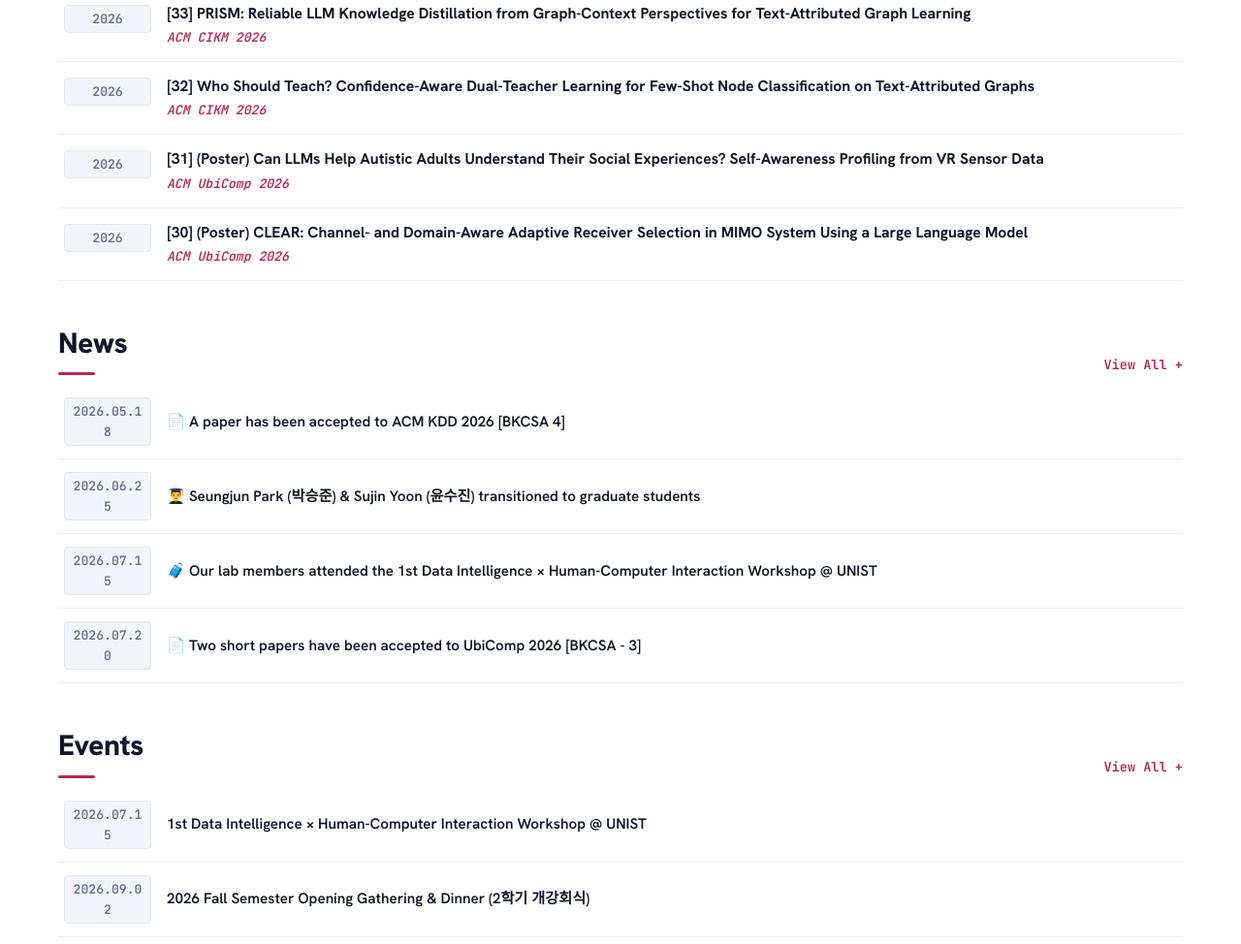
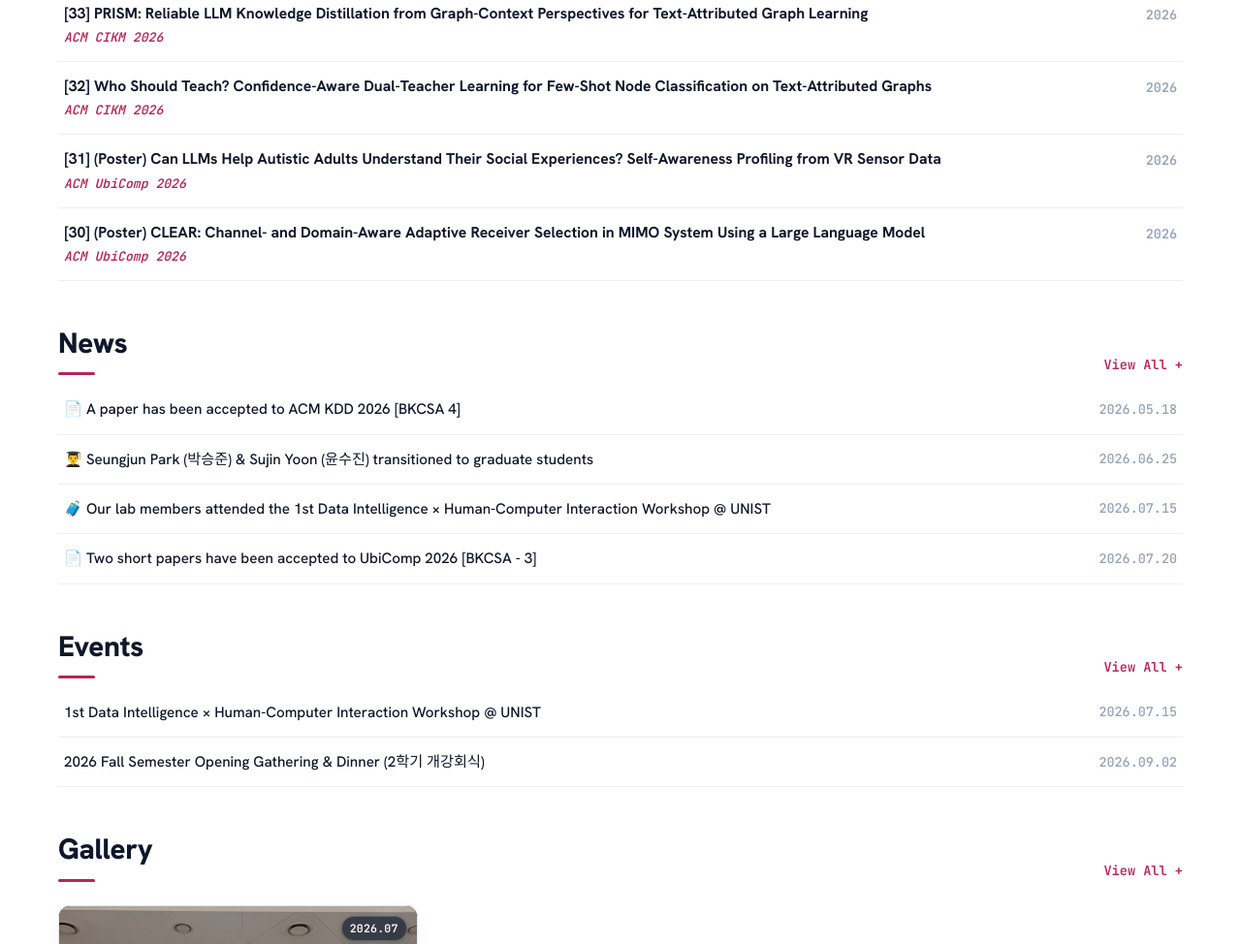
Before and after one commit to mywange/cbnu-research-web, a website: page index.html in a window 1280 px wide. Shown: the part 1099-2073 px from the top of the page at 97% size. Drawn offline with nearby package versions, Linux system fonts and the light colour scheme; a web font is replaced by a local one.

Commit message:
fix: Recent Publications, News, Events 목록 우측에 날짜/연도 배치 및 카테고리 제거

```diff
--- a/js/index-notices.js
+++ b/js/index-notices.js
@@ -30,13 +30,13 @@
 
             pubList.innerHTML = topPubs.map(p => `
                 <li class="home-pub-item">
-                    <span class="home-pub-year-badge">${p.year}</span>
                     <div class="home-pub-content">
                         <a href="${prefix}publications/publications.html" class="home-pub-title">
                             ${p.title}
                         </a>
                         <div class="home-pub-venue">${p.venue}</div>
                     </div>
+                    <span class="home-pub-date">${p.year}</span>
                 </li>
             `).join('');
         } else {
@@ -51,8 +51,8 @@
             const sorted = [...newsData].sort((a, b) => (b.id || 0) - (a.id || 0)).slice(0, 4);
             newsList.innerHTML = sorted.map(n => `
                 <li class="home-notice-item">
-                    <span class="home-notice-date-badge">${n.date}</span>
                     <a href="${prefix}community/notice-detail.html?id=${n.id}" class="notice-title">${n.title}</a>
+                    <span class="notice-date">${n.date}</span>
                 </li>
             `).join('');
         } else {
@@ -67,8 +67,8 @@
             const sorted = [...eventsData].sort((a, b) => (b.id || 0) - (a.id || 0)).slice(0, 3);
             eventsList.innerHTML = sorted.map(n => `
                 <li class="home-notice-item">
-                    <span class="home-notice-date-badge">${n.date}</span>
                     <a href="${prefix}community/news-detail.html?id=${n.id}" class="notice-title">${n.title}</a>
+                    <span class="notice-date">${n.date}</span>
                 </li>
             `).join('');
         } else {
--- a/styles.css
+++ b/styles.css
@@ -394,6 +394,7 @@
 .home-notice-item {
     display: flex;
     align-items: center;
+    justify-content: space-between;
     gap: 16px;
     padding: 13px 6px;
     border-bottom: 1px solid var(--border-light);
@@ -402,21 +403,6 @@
 
 .home-notice-item:hover {
     background-color: #FAFAFA;
-}
-
-.home-notice-date-badge {
-    flex-shrink: 0;
-    width: 90px;
-    text-align: center;
-    font-family: var(--font-mono);
-    font-size: 0.82rem;
-    font-weight: 700;
-    color: #64748B;
-    background: #F1F5F9;
-    padding: 3px 8px;
-    border-radius: 4px;
-    border: 1px solid #E2E8F0;
-    box-sizing: border-box;
 }
 
 .home-notice-item .notice-title {
@@ -429,19 +415,27 @@
     white-space: nowrap;
     overflow: hidden;
     text-overflow: ellipsis;
-    font-weight: 600;
+    font-weight: 500;
     transition: color 0.2s ease;
 }
 
 .home-notice-item .notice-title:hover {
     color: var(--primary-color);
     text-decoration: underline;
+}
+
+.home-notice-item .notice-date {
+    flex-shrink: 0;
+    font-family: var(--font-mono);
+    font-size: 0.84rem;
+    color: #94A3B8;
+    font-weight: 500;
 }
 
 @media (max-width: 640px) {
     .home-notice-item {
         flex-direction: column;
-        gap: 6px;
+        gap: 4px;
         align-items: flex-start;
     }
     .home-notice-item .notice-title {
@@ -1754,6 +1748,7 @@
 .home-pub-item {
     display: flex;
     align-items: flex-start;
+    justify-content: space-between;
     gap: 16px;
     padding: 14px 6px;
     border-bottom: 1px solid var(--border-light);
@@ -1762,22 +1757,6 @@
 
 .home-pub-item:hover {
     background-color: #FAFAFA;
-}
-
-.home-pub-year-badge {
-    flex-shrink: 0;
-    width: 90px;
-    text-align: center;
-    font-family: var(--font-mono);
-    font-size: 0.82rem;
-    font-weight: 700;
-    color: #64748B;
-    background: #F1F5F9;
-    padding: 3px 8px;
-    border-radius: 4px;
-    border: 1px solid #E2E8F0;
-    margin-top: 2px;
-    box-sizing: border-box;
 }
 
 .home-pub-content {
@@ -1812,10 +1791,19 @@
     margin: 0;
 }
 
+.home-pub-date {
+    flex-shrink: 0;
+    font-family: var(--font-mono);
+    font-size: 0.84rem;
+    color: #94A3B8;
+    font-weight: 600;
+    margin-top: 2px;
+}
+
 @media (max-width: 640px) {
     .home-pub-item {
         flex-direction: column;
-        gap: 8px;
+        gap: 4px;
         align-items: flex-start;
     }
 }
```
